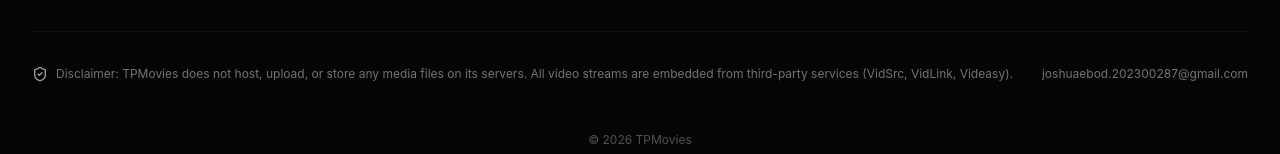
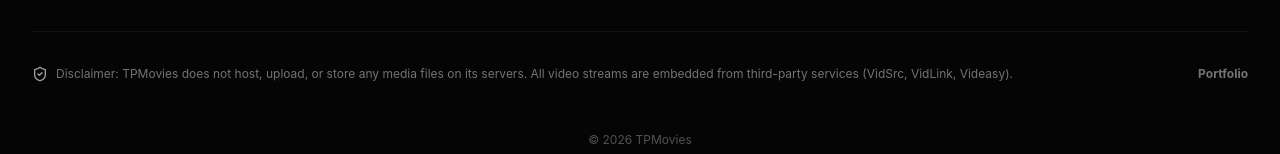
Before and after one commit to JoshuaEbod15322/TPMovies, a React (Vite) app: page / in a window 1280 px wide. Shown: the part 1949-2103 px from the top of the page. Built offline with nearby package versions, Linux system fonts and the light colour scheme; no server answers.

Commit message:
minor changes

```diff
--- a/src/components/Footer.tsx
+++ b/src/components/Footer.tsx
@@ -86,8 +86,8 @@ export const Footer: React.FC<FooterProps> = ({ onNavigate }) => {
             </span>
           </div>
 
-          <div className="flex items-center gap-2 flex-shrink-0 text-[12px]">
-            <span>joshuaebod.202300287@gmail.com</span>
+          <div className="flex items-center gap-2 flex-shrink-0 text-[12px] font-bold cursor-pointer hover:text-red-500 transition-colors duration-200">
+            <a href="https://joshuaebodportfolio.vercel.app/">Portfolio</a>
           </div>
         </div>
 
```
